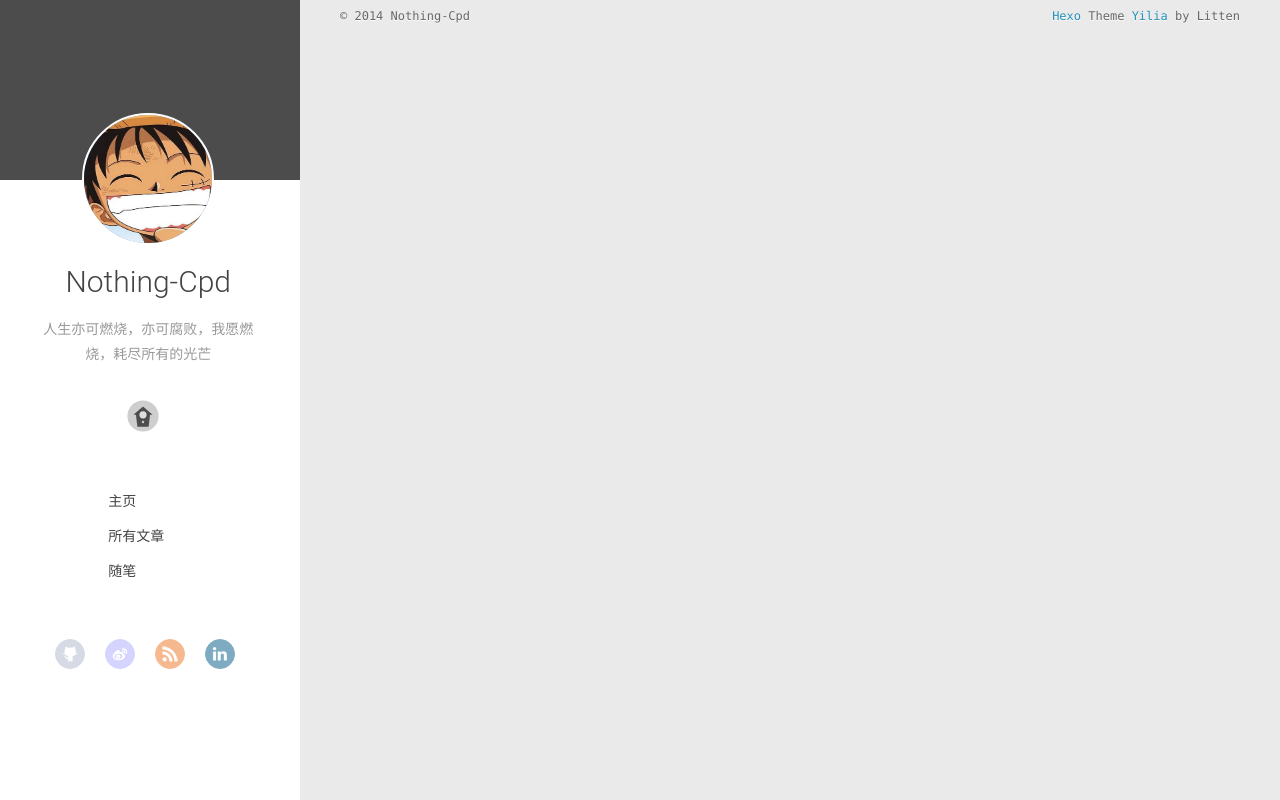
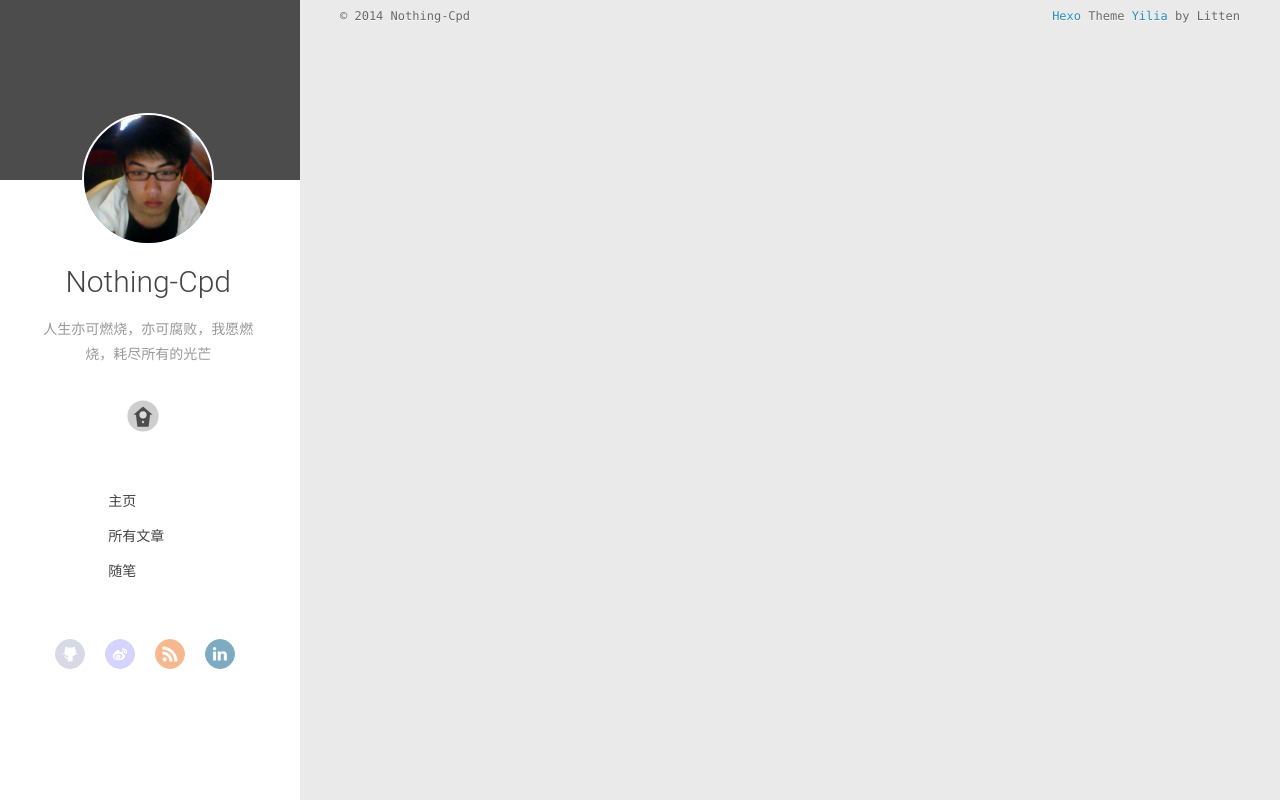
Before and after one commit to nothingcpd/nothingcpd.github.io, a plain HTML site: page index.html in a window 1280 px wide. Drawn offline with nearby package versions, Linux system fonts and the light colour scheme.

Commit message:
Site updated: 2014-12-17 11:14:30

```diff
--- a/index.html
+++ b/index.html
@@ -34,7 +34,7 @@
 <div class="intrude-less">
 	<header id="header" class="inner">
 		<div class="profilepic">
-			<img src="https://nothingcpd.github.io/img/lufei.png">
+			<img src="https://nothingcpd.github.io/img/cpd.png">
 		</div>
 
 		<hgroup>
@@ -137,7 +137,7 @@
 	<div class="intrude-less">
 		<header id="header" class="inner">
 			<div class="profilepic">
-				<img src="https://nothingcpd.github.io/img/lufei.png">
+				<img src="https://nothingcpd.github.io/img/cpd.png">
 			</div>
 
 			<hgroup>
```
Also changed, not shown: img/cpd.png (added).
